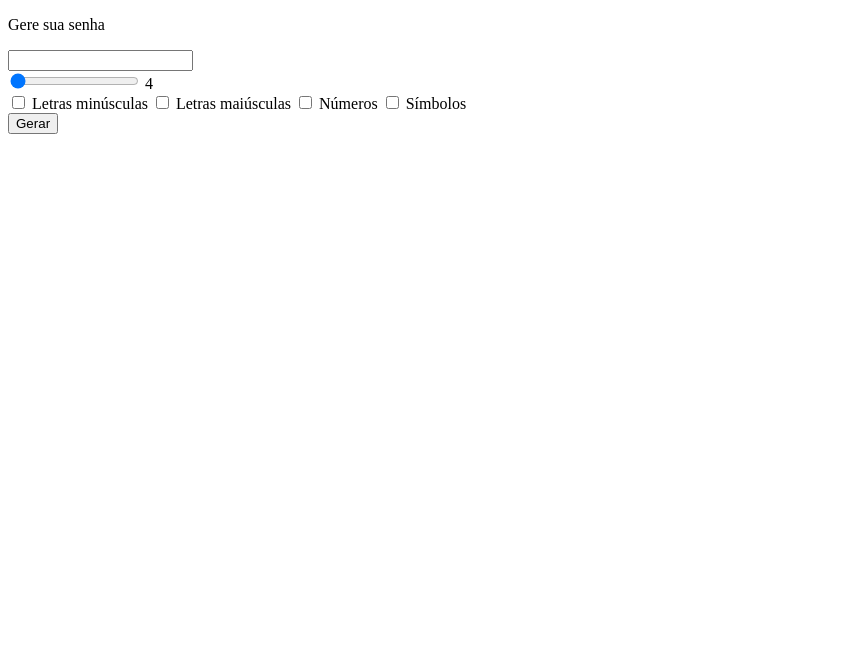
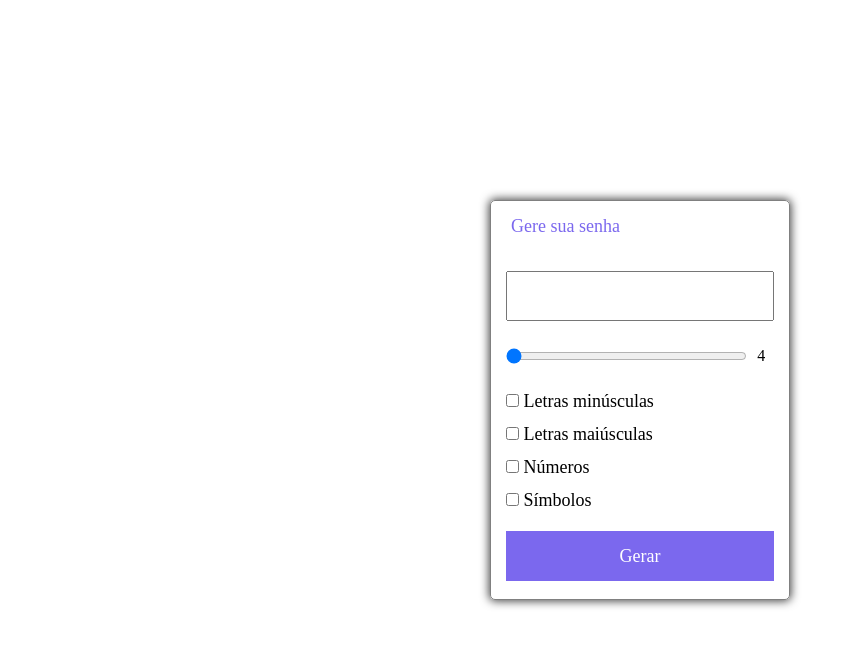
Before and after one commit to Guiooliv/Gerador-de-Senha, a plain HTML site: page index.html in a window 1280 px wide. Shown: the whole page, without its empty margins (0-853 px from the left). Drawn offline with Linux system fonts and the light colour scheme.

Commit message:
Adicionando estilização

```diff
--- a/index.html
+++ b/index.html
@@ -19,16 +19,16 @@
                     <span id="rangeValue">4</span>
                 </div>
                 <div class="inputs">
-                    <label class="check">
+                    <label>
                         <input type="checkbox" name="lowercase" id="lowercase"> Letras minúsculas
                     </label>
-                    <label class="check">
+                    <label>
                         <input type="checkbox" name="uppercase" id="uppercase"> Letras maiúsculas
                     </label>
-                    <label class="check">
+                    <label>
                         <input type="checkbox" name="numbers" id="numbers"> Números
                     </label>
-                    <label class="check">
+                    <label>
                         <input type="checkbox" name="symbols" id="symbols"> Símbolos
                     </label>
                 </div>
--- a/style.css
+++ b/style.css
@@ -0,0 +1,91 @@
+* {
+    box-sizing: border-box;
+    margin: 0px;
+    padding: 0px;
+    font-family: "JetBrains Mono", "Aria", "sans-serif";
+  }
+
+  .container {
+    display: flex;
+    align-items: center;
+    justify-content: center;
+    min-height: 100vh;
+  }
+
+  .title {
+    display: flex;
+    height: 50px;
+    align-items: center;
+    padding: 20px;
+    color: #7B68EE;
+    font-size: 18px;
+  }
+
+  #pass {
+    width: 90%;
+    height: 50px;
+    padding: 10px;
+    color: /#5648a9;/ black;
+    font-size: 16px;
+  }
+
+  #pass:focus{
+    border:  2px solid #7B68EE;
+    outline: #7B68EE;
+  }
+
+  .main {
+    -webkit-box-shadow: 0px 0px 10px 1px rgba(0, 0, 0, 0.75);
+    -moz-box-shadow: 0px 0px 10px 1px rgba(0, 0, 0, 0.75);
+    box-shadow: 0px 0px 10px 1px rgba(0, 0, 0, 0.75);
+    border-radius: 5px;
+    border: 1px solid gray;
+    height: 400px;
+    width: 300px;
+  }
+
+  #form {
+    display: flex;
+    flex-direction: column;
+    justify-content: space-evenly;
+    height: 350px;
+    align-items: center;
+  }
+
+
+  .inputs {
+    display: flex;
+    flex-direction: column;
+    height: 120px;
+    font-size: 18px;
+    justify-content: space-between;
+    width: 90%;
+  }
+
+  #button {
+    border: none;
+    height: 50px;
+    width: 90%;
+    cursor: pointer;
+    background-color: #7B68EE;
+    color: #ffff;
+    font-size: 18px;
+  }
+
+  #button:hover{
+    background-color: #5648a9;
+  }
+
+  .scroll{
+    width: 90%;
+    display: flex;
+    flex-direction: row;
+    align-items: center;
+    gap: 10px;
+  }
+
+  #range{
+    width: 90%;
+    height: 30px;
+    color: #7B68EE;
+  }
```
